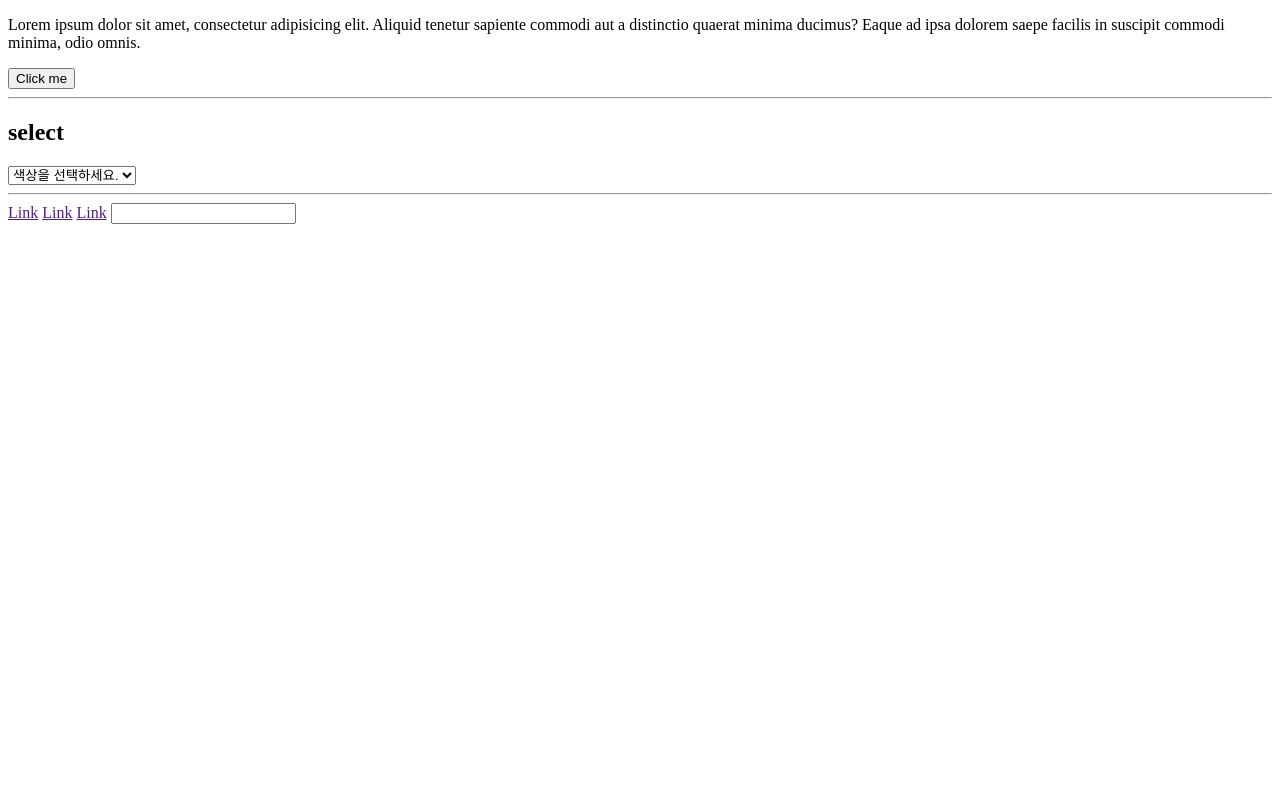
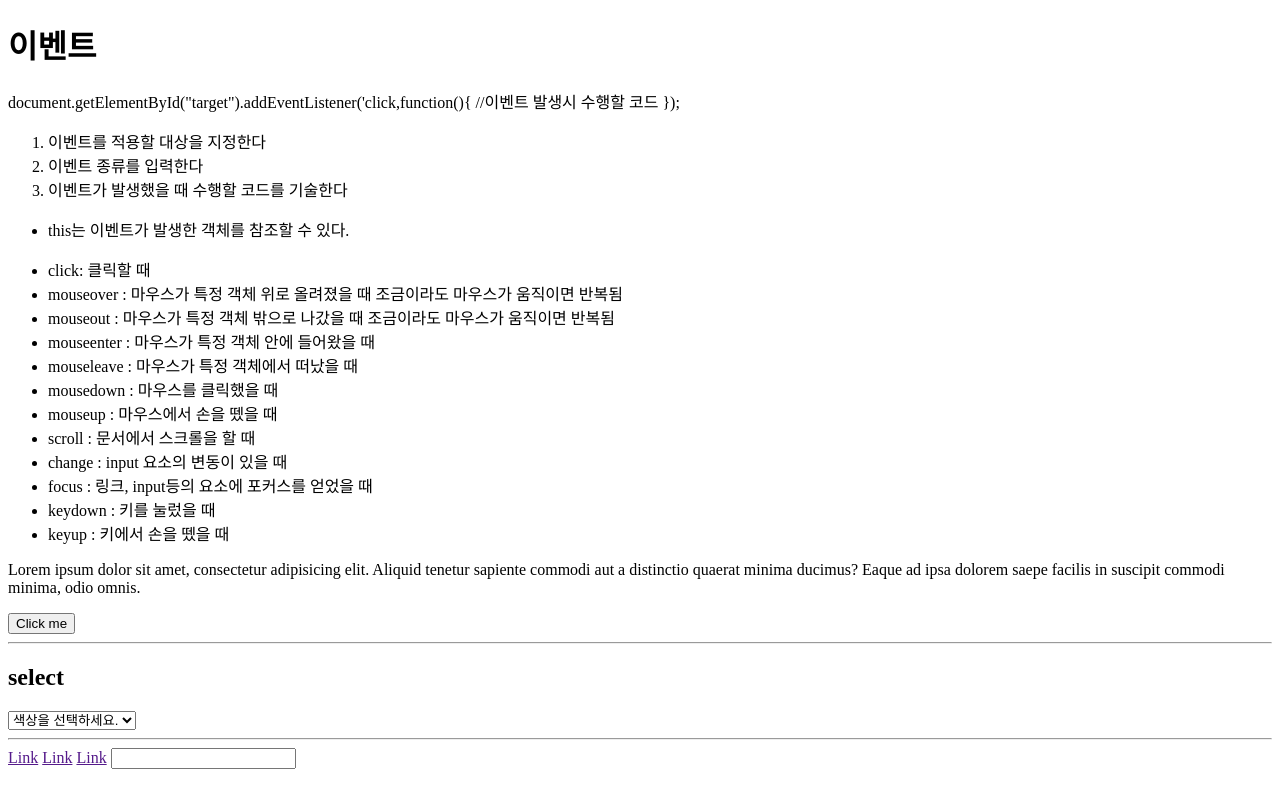
Before and after one commit to hyeyoung31/javascript, a plain HTML site: page 12_event/index.html in a window 1280 px wide. Drawn offline with Linux system fonts and the light colour scheme.

Commit message:
second commit
Added descriptions for event

```diff
--- a/12_event/index.html
+++ b/12_event/index.html
@@ -4,9 +4,40 @@
 <head>
   <meta charset="UTF-8">
   <title>Javascript Basic Event</title>
+  <script defer src="js/script.js"></script>
 </head>
 
 <body>
+  <h1>이벤트</h1>
+  <p>document.getElementById("target").addEventListener('click,function(){
+    //이벤트 발생시 수행할 코드 });
+  </p>
+  <ol>
+    <li>이벤트를 적용할 대상을 지정한다</li>
+    <li>이벤트 종류를 입력한다</li>
+    <li>이벤트가 발생했을 때 수행할 코드를 기술한다</li>
+  </ol>
+  <ul>
+    <li>this는 이벤트가 발생한 객체를 참조할 수 있다.</li>
+  </ul>
+  <ul>
+    <li>click: 클릭할 때</li>
+    <li>mouseover : 마우스가 특정 객체 위로 올려졌을 때
+        조금이라도 마우스가 움직이면 반복됨
+    </li>
+    <li>mouseout : 마우스가 특정 객체 밖으로 나갔을 때
+        조금이라도 마우스가 움직이면 반복됨
+    </li>
+    <li>mouseenter : 마우스가 특정 객체 안에 들어왔을 때</li>
+    <li>mouseleave : 마우스가 특정 객체에서 떠났을 때</li>
+    <li>mousedown : 마우스를 클릭했을 때</li>
+    <li>mouseup : 마우스에서 손을 뗐을 때</li>
+    <li>scroll : 문서에서 스크롤을 할 때</li>
+    <li>change : input 요소의 변동이 있을 때</li>
+    <li>focus : 링크, input등의 요소에 포커스를 얻었을 때</li>
+    <li>keydown : 키를 눌렀을 때</li>
+    <li>keyup : 키에서 손을 뗐을 때</li>
+  </ul>
   <div class="container">
     <p>Lorem ipsum dolor sit amet, consectetur adipisicing elit. Aliquid tenetur sapiente commodi aut a distinctio
       quaerat minima ducimus? Eaque ad ipsa dolorem saepe facilis in suscipit commodi minima, odio omnis.</p>
@@ -25,8 +56,6 @@
 <a href="">Link</a>
 <a href="">Link</a>
 <input type="text">
-  <script src="js/script.js"></script>
-
 
 </body>
 
```
